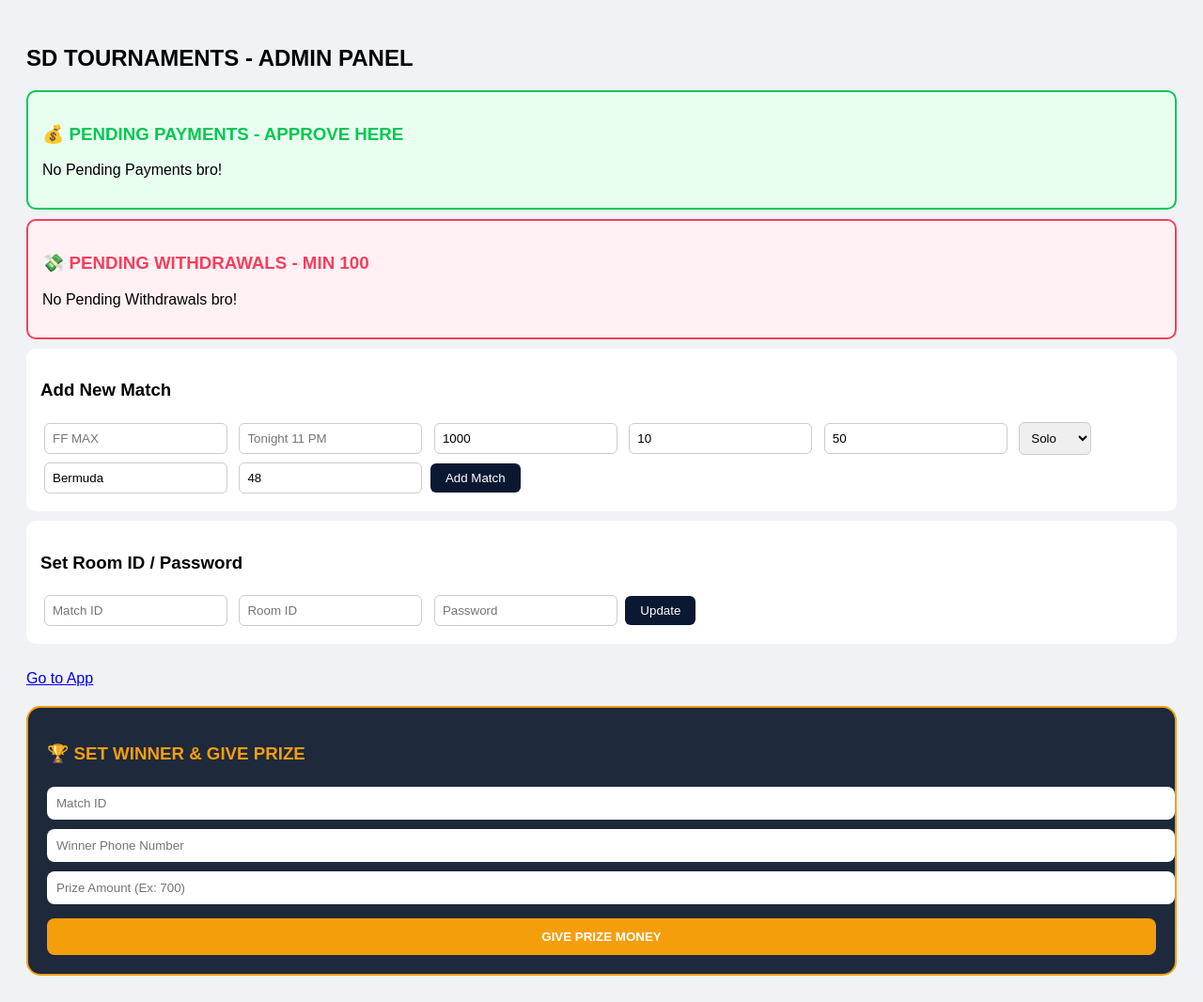
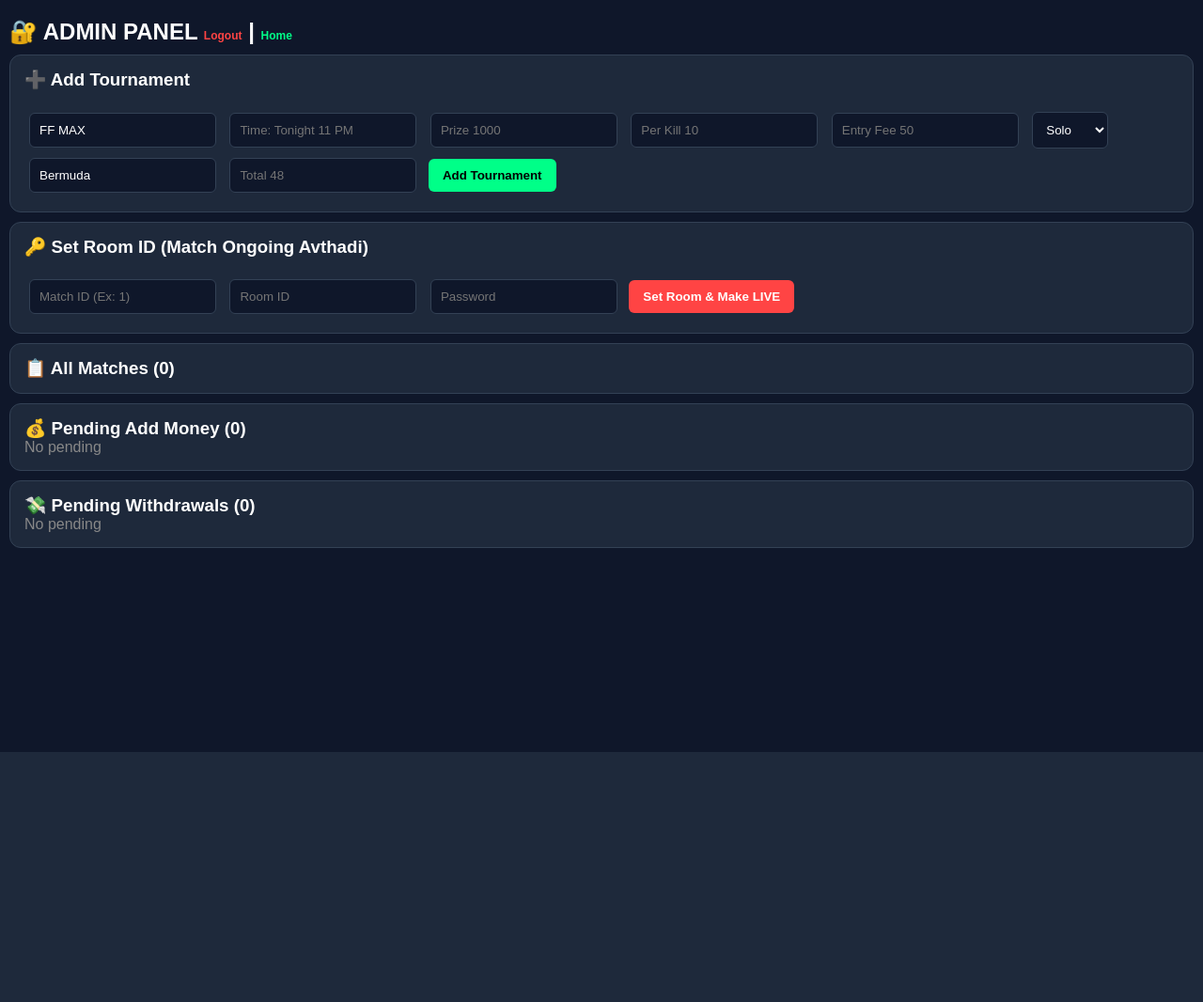
Before and after one commit to kothapallisravankumar05-art/sd-tournments, a Flask app: template templates/admin.html in a window 1280 px wide. Shown: the whole page at 94% size. After the commit the page ends 800 px from the top, so only its background shows below. Run offline with Flask 3, Linux system fonts and the light colour scheme; the template is opened without the code that fills it, so the values that code supplies are empty.

Commit message:
Update admin.html

```diff
--- a/templates/admin.html
+++ b/templates/admin.html
@@ -1,89 +1,84 @@
-<!DOCTYPE html><html><head><meta name="viewport" content="width=device-width, initial-scale=1">
-<style>body{font-family:Arial;padding:20px;background:#f0f2f5}input,select{padding:8px;margin:4px;border-radius:6px;border:1px solid #ccc}button{padding:8px 16px;background:#0a1931;color:white;border:none;border-radius:6px}.card{background:white;padding:15px;border-radius:10px;margin:10px 0}table{width:100%;border-collapse:collapse}th,td{padding:8px;border-bottom:1px solid #ddd;font-size:13px}</style>
-</head><body>
-<h2>SD TOURNAMENTS - ADMIN PANEL</h2>
-
-<div class="card" style="border:2px solid #00c851; background:#e8fff0;">
-<h3 style="color:#00c851;">💰 PENDING PAYMENTS - APPROVE HERE</h3>
-{% if pending_payments and pending_payments|length > 0 %}
-<table>
-<tr><th>ID</th><th>Phone</th><th>Amt</th><th>UTR</th><th>Action</th></tr>
-{% for p in pending_payments %}
-<tr>
-<td>{{ p[0] }}</td>
-<td>{{ p[1] }}</td>
-<td><b>₹{{ p[2] }}</b></td>
-<td style="font-size:11px">{{ p[3] }}</td>
-<td><a href="/admin/approve_payment/{{ p[0] }}" style="background:#00c851;color:white;padding:6px 10px;border-radius:5px;text-decoration:none;font-weight:700">APPROVE</a></td>
-</tr>
-{% endfor %}
-</table>
-{% else %}
-<p>No Pending Payments bro!</p>
-{% endif %}
-</div>
-
-<!-- WITHDRAWAL SECTION - NEW ADDED -->
-<div class="card" style="border:2px solid #f43f5e; background:#fff0f3;">
-<h3 style="color:#f43f5e;">💸 PENDING WITHDRAWALS - MIN 100</h3>
-{% if pending_withdraws and pending_withdraws|length > 0 %}
-<table>
-<tr><th>ID</th><th>Phone</th><th>Amt</th><th>UPI ID</th><th>Action</th></tr>
-{% for w in pending_withdraws %}
-<tr>
-<td>{{ w[0] }}</td>
-<td>{{ w[1] }}</td>
-<td><b>₹{{ w[2] }}</b></td>
-<td style="font-size:11px">{{ w[3] }}</td>
-<td>
-<a href="/admin/approve_withdraw/{{ w[0] }}" style="background:#00c851;color:white;padding:6px 10px;border-radius:5px;text-decoration:none;font-weight:700">✅ PAID</a>
-<a href="/admin/reject_withdraw/{{ w[0] }}" style="background:#ef4444;color:white;padding:6px 10px;border-radius:5px;text-decoration:none;font-weight:700;margin-left:5px">❌ REJECT</a>
-</td>
-</tr>
-{% endfor %}
-</table>
-{% else %}
-<p>No Pending Withdrawals bro!</p>
-{% endif %}
-</div>
+<!DOCTYPE html>
+<html>
+<head>
+<meta name="viewport" content="width=device-width, initial-scale=1">
+<title>ADMIN PANEL</title>
+<style>
+*{margin:0;padding:0;box-sizing:border-box;font-family:Arial}
+body{background:#0f172a;color:#fff;padding:10px}
+h2{margin:10px 0}
+.card{background:#1e293b;padding:15px;border-radius:12px;margin:10px 0;border:1px solid #334155}
+input,select{padding:10px;border-radius:6px;border:none;margin:5px;background:#0f172a;color:#fff;border:1px solid #334155}
+button{padding:10px 15px;background:#00ff88;border:none;border-radius:6px;font-weight:900;cursor:pointer;margin:3px}
+.btn-red{background:#ff4444;color:#fff}
+.btn-green{background:#00ff88;color:#000}
+.item{padding:10px;border-bottom:1px solid #334155;display:flex;justify-content:space-between;align-items:center;flex-wrap:wrap}
+a{text-decoration:none}
+</style>
+</head>
+<body>
+<h2>🔐 ADMIN PANEL <a href="/admin-logout" style="color:#ff4444;font-size:12px">Logout</a> | <a href="/" style="color:#00ff88;font-size:12px">Home</a></h2>
 
 <div class="card">
-<h3>Add New Match</h3>
+<h3>➕ Add Tournament</h3><br>
 <form method="POST">
 <input type="hidden" name="action" value="add_match">
-<input name="game" placeholder="FF MAX" required>
-<input name="time" placeholder="Tonight 11 PM" required>
-<input name="prize" type="number" placeholder="Prize 1000" value="1000" required>
-<input name="per_kill" type="number" placeholder="Kill 10" value="10" required>
-<input name="fee" type="number" placeholder="Fee 50" value="50" required>
+<input name="game" placeholder="Game: FF MAX" value="FF MAX" required>
+<input name="time" placeholder="Time: Tonight 11 PM" required>
+<input name="prize" type="number" placeholder="Prize 1000" required>
+<input name="per_kill" type="number" placeholder="Per Kill 10" required>
+<input name="fee" type="number" placeholder="Entry Fee 50" required>
 <select name="type"><option>Solo</option><option>Duo</option><option>Squad</option></select>
-<input name="map" placeholder="Bermuda" value="Bermuda" required>
-<input name="total" type="number" placeholder="Total 48" value="48" required>
-<button>Add Match</button>
+<input name="map" placeholder="Map: Bermuda" value="Bermuda" required>
+<input name="total" type="number" placeholder="Total 48" required>
+<button>Add Tournament</button>
 </form>
 </div>
 
 <div class="card">
-<h3>Set Room ID / Password</h3>
+<h3>🔑 Set Room ID (Match Ongoing Avthadi)</h3><br>
 <form method="POST">
 <input type="hidden" name="action" value="set_room">
-<input name="mid" type="number" placeholder="Match ID" required>
+<input name="mid" type="number" placeholder="Match ID (Ex: 1)" required>
 <input name="room_id" placeholder="Room ID" required>
 <input name="room_pass" placeholder="Password" required>
-<button>Update</button>
+<button class="btn-red">Set Room & Make LIVE</button>
 </form>
 </div>
 
+<div class="card">
+<h3>📋 All Matches ({{matches|length}})</h3>
 {% for m in matches %}
-<div class="card">#{{ m.id }} - {{ m.game }} | {{ m.joined }}/{{ m.total }} | Room: {{ m.room_id }}</div>
+<div class="item">
+<div>ID: {{m.id}} | <b>{{m.game}} - {{m.type}}</b> | {{m.time}} | Joined: {{m.joined}}/{{m.total}} | Room: <b style="color:#00ff88">{{m.room_id}} {{m.room_pass}}</b></div>
+</div>
 {% endfor %}
-<br><a href="/">Go to App</a>
-<div style="background:#1e293b; padding:20px; border-radius:15px; margin-top:20px; border:2px solid #f59e0b;">
-<h3 style="color:#f59e0b;">🏆 SET WINNER & GIVE PRIZE</h3>
-<form action="/set-winner" method="POST">
-<input type="number" name="match_id" placeholder="Match ID" required style="width:100%; padding:10px; margin:5px 0; border-radius:8px; border:none;">
-<input type="text" name="winner_phone" placeholder="Winner Phone Number" required style="width:100%; padding:10px; margin:5px 0; border-radius:8px; border:none;">
-<input type="number" name="prize_amount" placeholder="Prize Amount (Ex: 700)" required style="width:100%; padding:10px; margin:5px 0; border-radius:8px; border:none;">
-<button style="width:100%; padding:12px; background:#f59e0b; border:none; border-radius:8px; font-weight:900; margin-top:10px;">GIVE PRIZE MONEY</button>
-</form>
-</div></body></html>
+</div>
+
+<div class="card">
+<h3>💰 Pending Add Money ({{pending_payments|length}})</h3>
+{% if pending_payments|length == 0 %}<p style="color:#888">No pending</p>{% endif %}
+{% for p in pending_payments %}
+<div class="item">
+<div>Pay ID: {{p[0]}} | Phone: {{p[1]}} | Amount: ₹{{p[2]}} | UTR: {{p[3]}}</div>
+<a href="/admin/approve_payment/{{p[0]}}"><button class="btn-green">Approve & Add Money</button></a>
+</div>
+{% endfor %}
+</div>
+
+<div class="card">
+<h3>💸 Pending Withdrawals ({{pending_withdraws|length}})</h3>
+{% if pending_withdraws|length == 0 %}<p style="color:#888">No pending</p>{% endif %}
+{% for w in pending_withdraws %}
+<div class="item">
+<div>W ID: {{w[0]}} | Phone: {{w[1]}} | Amount: ₹{{w[2]}} | UPI: {{w[3]}}</div>
+<div>
+<a href="/admin/approve_withdraw/{{w[0]}}"><button class="btn-green">Paid</button></a>
+<a href="/admin/reject_withdraw/{{w[0]}}"><button class="btn-red">Reject & Refund</button></a>
+</div>
+</div>
+{% endfor %}
+</div>
+
+</body>
+</html>
```
